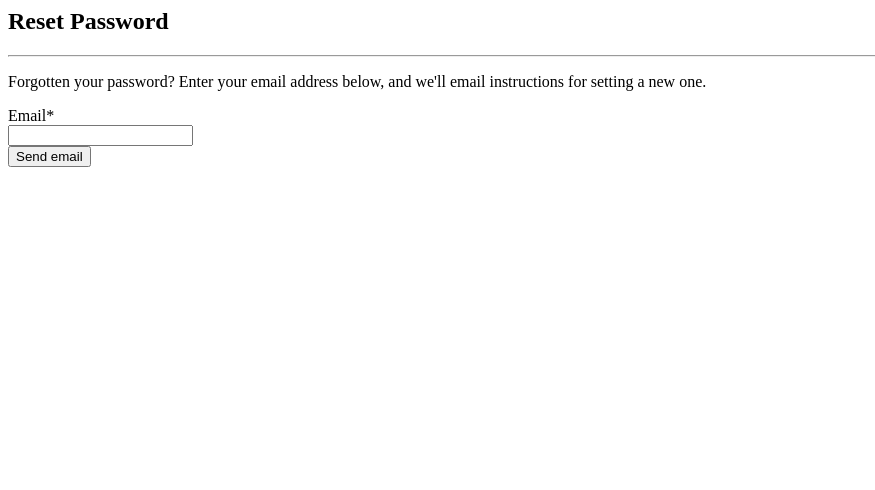
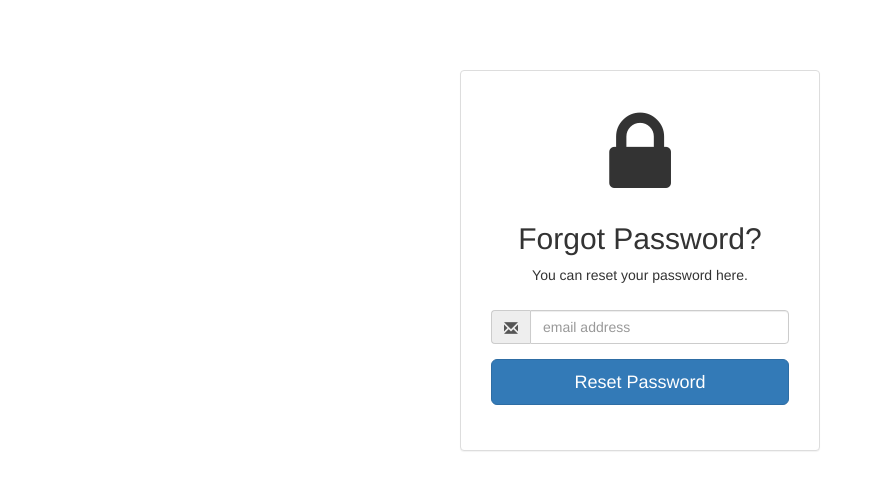
Before and after one commit to Mouiad-JRA/FamilyExpenses, a Django app: page /accounts/password_reset in a window 1280 px wide. Shown: the top 490 px of the page, without its empty margins (0-875 px from the left). Run offline with Django 4.2, Linux system fonts and the light colour scheme; some libraries are stand-ins or nearby versions.

Commit message:
feat: add password templates

```diff
--- a/accounts/views.py
+++ b/accounts/views.py
@@ -179,7 +179,7 @@ def password_reset_request(request):
             if associated_users.exists():
                 for user in associated_users:
                     subject = "Password Reset Requested"
-                    email_template_name = "accounts/password/password_reset_email.txt"
+                    email_template_name = "accounts/password/password_reset_email.html"
                     c = {
                         "email": user.email,
                         'domain': '127.0.0.1:8000',
--- a/templates/accounts/password/password_reset.html
+++ b/templates/accounts/password/password_reset.html
@@ -1,20 +1,56 @@
+
+{% load static i18n %}
 
 
 
+<link href="//maxcdn.bootstrapcdn.com/bootstrap/3.3.0/css/bootstrap.min.css" rel="stylesheet" id="bootstrap-css">
+<script src="//maxcdn.bootstrapcdn.com/bootstrap/3.3.0/js/bootstrap.min.js"></script>
+<script src="//code.jquery.com/jquery-1.11.1.min.js"></script>
+<!------ Include the above in your HEAD tag ---------->
+
+
+
+ <link rel="stylesheet" href="https://maxcdn.bootstrapcdn.com/font-awesome/4.5.0/css/font-awesome.min.css">
+<style>
+    .form-gap {
+    padding-top: 70px;
+}
+</style>
 {% block content %}
+ <div class="form-gap"></div>
+<div class="container">
+	<div class="row">
+		<div class="col-md-4 col-md-offset-4">
+            <div class="panel panel-default">
+              <div class="panel-body">
+                <div class="text-center">
+                  <h3><i class="fa fa-lock fa-4x"></i></h3>
+                  <h2 class="text-center">{% trans "Forgot Password?" %}</h2>
+                  <p>{% trans "You can reset your password here." %}</p>
+                  <div class="panel-body">
 
-	{% load crispy_forms_tags %}
+                    <form id="register-form" role="form" autocomplete="off" class="form" method="post">
+                           {% csrf_token %}
+                      <div class="form-group">
+                        <div class="input-group">
+                          <span class="input-group-addon"><i class="glyphicon glyphicon-envelope color-blue"></i></span>
+                          <input id="email" name="email" placeholder="email address" class="form-control"  type="email">
+                        </div>
+                      </div>
+                      <div class="form-group">
+                        <input name="recover-submit" class="btn btn-lg btn-primary btn-block" value="Reset Password" type="submit">
+                      </div>
 
-	<!--Reset Password-->
-	<div class="container p-5">
-  	 	<h2 class="font-weight-bold mt-3">Reset Password</h2>
-		<hr>
-		<p>Forgotten your password? Enter your email address below, and we'll email instructions for setting a new one.</p>
-        <form method="POST">
-            {% csrf_token %}
-            {{ password_reset_form|crispy }}
-            <button class="btn btn-primary" type="submit">Send email</button>
-        </form>
-  	</div>
+                      <input type="hidden" class="hide" name="token" id="token" value="">
+                    </form>
+
+                  </div>
+                </div>
+              </div>
+            </div>
+          </div>
+	</div>
+</div>
+
 
 {% endblock %}
```
Also changed, not shown: templates/accounts/password/password_reset_complete.html (+34 -7 lines), templates/accounts/password/password_reset_confirm.html (+51 -12 lines), templates/accounts/password/password_reset_done.html (+40 -6 lines), templates/accounts/password/password_reset_email.html (added, +18 -0 lines), templates/accounts/password/password_reset_email.txt (deleted, +0 -15 lines).
